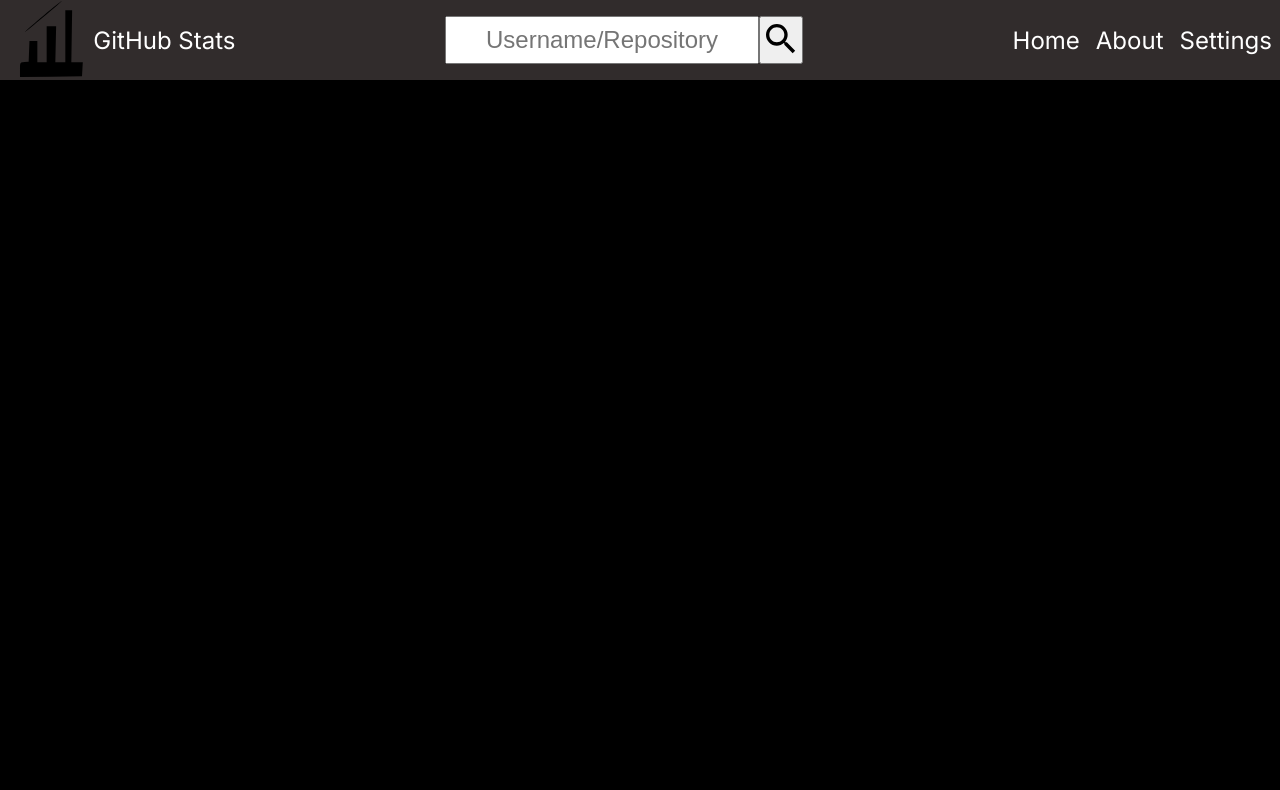
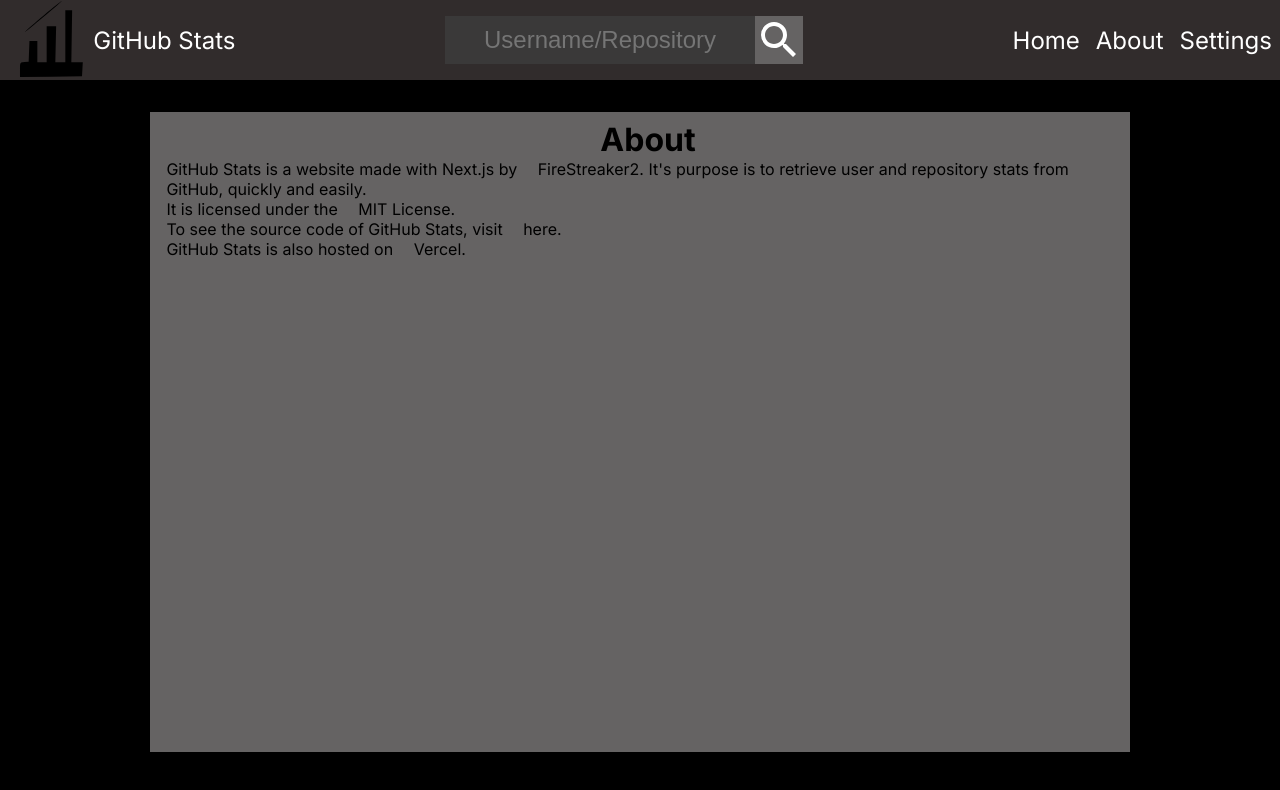
Before and after one commit to FireStreaker2/GitHub-Stats, a Next.js app: page /about in a window 1280 px wide. Shown: the top 790 px of the page. Built offline with nearby package versions, Linux system fonts and the light colour scheme.

Commit message:
simple about page

```diff
--- a/app/about/page.js
+++ b/app/about/page.js
@@ -1,3 +1,4 @@
+import Link from "next/link";
 import styles from "../page.module.css";
 import NavBar from "../components/client/NavBar";
 
@@ -9,7 +10,13 @@
   return (
     <main className={styles.main}>
       <NavBar />
-      <p>About</p>
+      <div className={`${styles.container} ${styles.aboutContainer}`}>
+        <h1 className={styles.title}>About</h1>
+        <p>GitHub Stats is a website made with Next.js by <Link href="https://firestreaker2.gq" target="_blank">FireStreaker2</Link>. It&apos;s purpose is to retrieve user and repository stats from GitHub, quickly and easily.</p>
+        <p>It is licensed under the <Link href="https://github.com/FireStreaker2/GitHub-Stats/blob/main/LICENSE" target="_blank">MIT License</Link>.</p>
+        <p>To see the source code of GitHub Stats, visit <Link href="https://github.com/FireStreaker2/GitHub-Stats" target="_blank">here</Link>.</p>
+        <p>GitHub Stats is also hosted on <Link href="https://vercel.com" target="_blank">Vercel</Link>.</p>
+      </div>
     </main>
   )
 }
--- a/app/components/client/NavBar.js
+++ b/app/components/client/NavBar.js
@@ -34,7 +34,7 @@
         <button type="submit" className={styles.navBarButton}>
           <svg viewBox="0 0 24 24" className={styles.searchSVG}>
             <title>search</title>
-            <path fill="currentColor" d="M9.5,3A6.5,6.5 0 0,1 16,9.5C16,11.11 15.41,12.59 14.44,13.73L14.71,14H15.5L20.5,19L19,20.5L14,15.5V14.71L13.73,14.44C12.59,15.41 11.11,16 9.5,16A6.5,6.5 0 0,1 3,9.5A6.5,6.5 0 0,1 9.5,3M9.5,5C7,5 5,7 5,9.5C5,12 7,14 9.5,14C12,14 14,12 14,9.5C14,7 12,5 9.5,5Z"></path>
+            <path d="M9.5,3A6.5,6.5 0 0,1 16,9.5C16,11.11 15.41,12.59 14.44,13.73L14.71,14H15.5L20.5,19L19,20.5L14,15.5V14.71L13.73,14.44C12.59,15.41 11.11,16 9.5,16A6.5,6.5 0 0,1 3,9.5A6.5,6.5 0 0,1 9.5,3M9.5,5C7,5 5,7 5,9.5C5,12 7,14 9.5,14C12,14 14,12 14,9.5C14,7 12,5 9.5,5Z"></path>
           </svg>
         </button>
       </form>
--- a/app/globals.css
+++ b/app/globals.css
@@ -82,7 +82,7 @@
 html,
 body {
   max-width: 100vw;
-  overflow-x: hidden;
+  overflow: hidden;
 }
 
 body {
--- a/app/page.module.css
+++ b/app/page.module.css
@@ -46,12 +46,15 @@
   text-align: center;
   justify-content: space-around ;
   height: 100%;
+  color: white;
 }
 
 .search, .navBarSearch {
   text-align: center;
   height: 5rem;
   font-size: x-large;
+  background-color: #3a3939;
+  border: none;
 }
 
 .navBarForm {
@@ -64,12 +67,18 @@
 }
 
 .searchSVG {
-  width: 2.5rem;
-  height: 2.5rem;
+  width: 100%;
+  height: 100%;
+  background-color: #656363;
+}
+
+.searchSVG path {
+  fill: #fff;
 }
 
 .button {
   background-color: #393535;
+  color: #fff;
   width: 30%;
   margin: 0 auto;
   height: 3rem;
@@ -89,6 +98,10 @@
 
 .navBarButton {
   cursor: pointer;
+  border: none;
+  background-color: transparent;
+  width: 3rem;
+  height: 3rem;
 }
 
 .tip {
@@ -163,13 +176,13 @@
   width: 60%;
 }
 
-.stats .title {
+.stats *, .aboutContainer * {
+  margin-left: 1rem;
+}
+
+.title {
   text-align: center;
   margin-top: 0.5rem;
-}
-
-.stats * {
-  margin-left: 1rem;
 }
 
 .repositoryLanguage {
@@ -186,3 +199,9 @@
   height: 16px;
   width: 16px;
 }
+
+.aboutContainer {
+  width: 90%;
+  height: 80vh;
+  margin-top: 1rem;
+}
```
